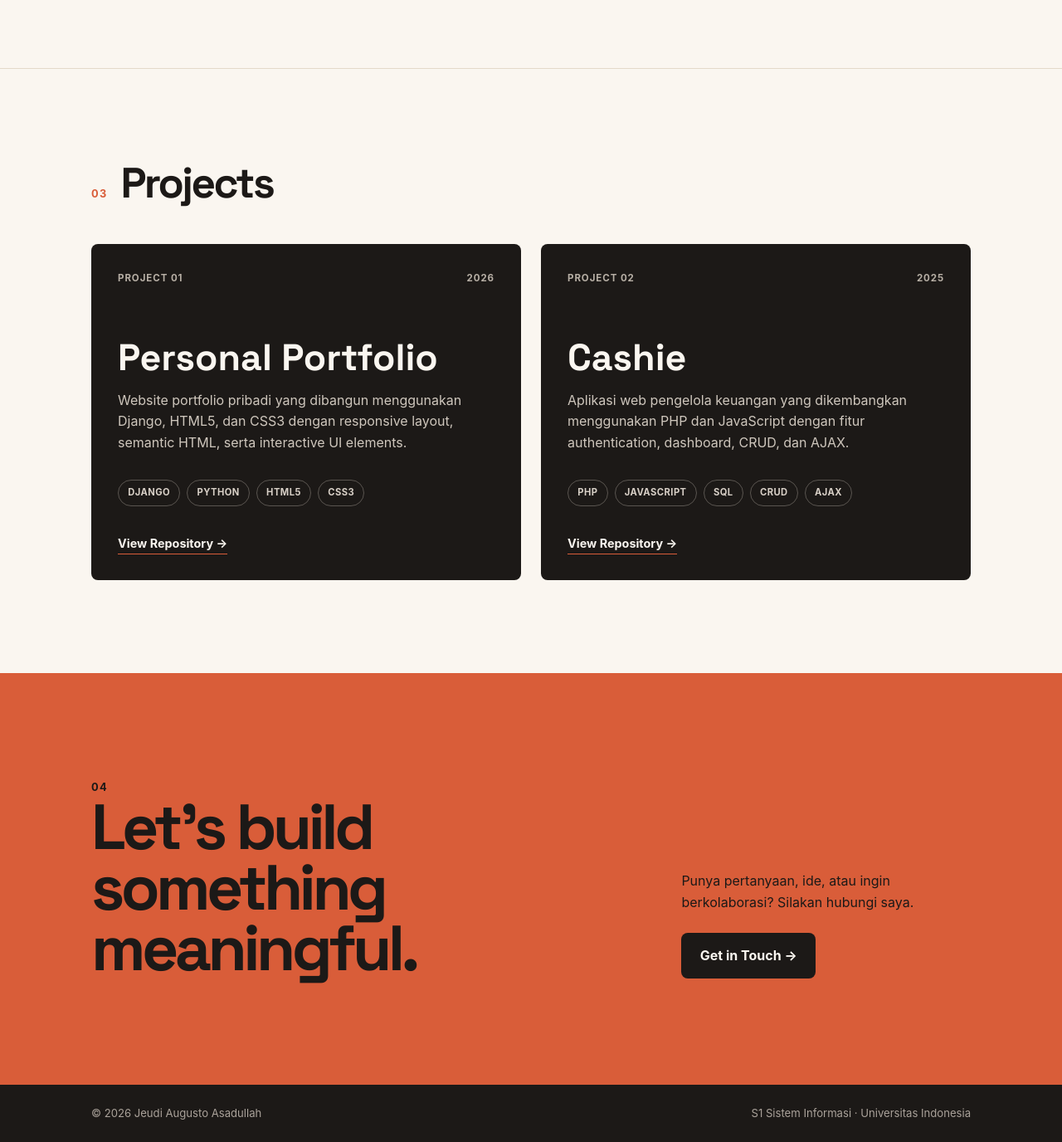
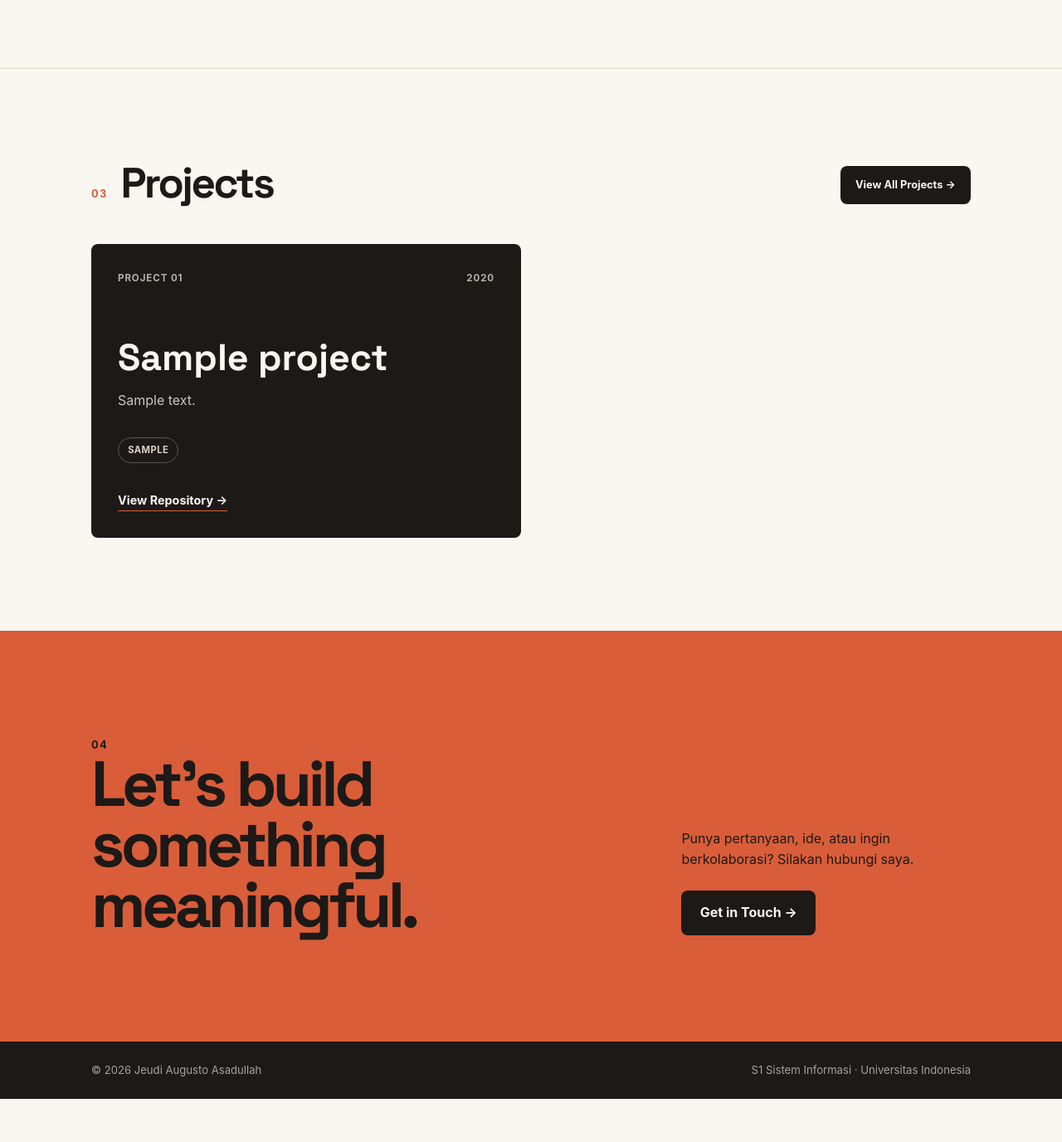
Before and after one commit to JeudiAugusto/myportofolio, a Django app: page / in a window 1280 px wide. Shown: the part 2012-3388 px from the top of the page at 83% size. After the commit the page ends 3336 px from the top, so only its background shows below. Run offline with Django 5.2, Linux system fonts and the light colour scheme; tables that the repository leaves empty hold one stand-in row (values such as "Sample post").

Commit message:
feat: integrate Project data into homepage

```diff
--- a/main/views.py
+++ b/main/views.py
@@ -13,6 +13,7 @@
             "Universitas Indonesia yang sedang mempelajari pengembangan web "
             "menggunakan Django."
         ),
+        "project_list": Project.objects.all().order_by("-year", "title"),
     }
 
     return render(request, "index.html", context)
--- a/templates/index.html
+++ b/templates/index.html
@@ -16,30 +16,131 @@
         rel="stylesheet"
     >
 
-    <link rel="stylesheet" href="{% static 'css/style.css' %}">
+    <link
+        rel="stylesheet"
+        href="{% static 'css/style.css' %}?v=6"
+    >
+
+    <style>
+        .projects-section-top {
+            display: flex;
+            align-items: end;
+            justify-content: space-between;
+            gap: 2rem;
+            margin-bottom: 3rem;
+        }
+
+        .projects-section-top .section-heading {
+            margin-bottom: 0;
+        }
+
+        .view-all-projects {
+            display: inline-flex;
+            align-items: center;
+            gap: 0.5rem;
+
+            padding: 0.8rem 1.15rem;
+
+            color: var(--paper);
+            background-color: var(--ink);
+
+            border-radius: var(--radius);
+
+            font-size: 0.8rem;
+            font-weight: 700;
+
+            text-decoration: none;
+
+            transition:
+                background-color 0.2s ease,
+                transform 0.2s ease;
+        }
+
+        .view-all-projects:hover {
+            background-color: var(--accent);
+            transform: translateY(-3px);
+        }
+
+        .homepage-project-empty {
+            grid-column: 1 / -1;
+
+            padding: 3rem;
+
+            border: 1px dashed var(--line);
+            border-radius: var(--radius);
+
+            text-align: center;
+        }
+
+        .homepage-project-empty h3 {
+            margin-bottom: 0.5rem;
+            font-size: 1.5rem;
+        }
+
+        .homepage-project-empty p {
+            margin-bottom: 0;
+            color: var(--text-muted);
+        }
+
+        @media (max-width: 600px) {
+            .projects-section-top {
+                flex-direction: column;
+                align-items: flex-start;
+            }
+        }
+    </style>
 </head>
+
 
 <body>
 
     <!-- ================= HEADER ================= -->
 
     <header class="site-header">
+
         <div class="container navbar">
 
-            <a href="{% url 'main:show_main' %}" class="brand">
+            <a
+                href="{% url 'main:show_main' %}"
+                class="brand"
+            >
                 JA<span>.</span>
             </a>
 
-            <nav class="nav-menu" aria-label="Main navigation">
-                <a href="{% url 'main:show_main' %}#profile">Profile</a>
-                <a href="{% url 'main:show_main' %}#about">About</a>
-                <a href="{% url 'main:show_main' %}#skills">Skills</a>
-                <a href="{% url 'main:show_main' %}#projects">Projects</a>
-                <a href="{% url 'main:show_experience' %}">Experience</a>
-                <a href="{% url 'main:show_main' %}#contact">Contact</a>
+
+            <nav
+                class="nav-menu"
+                aria-label="Main navigation"
+            >
+
+                <a href="{% url 'main:show_main' %}#profile">
+                    Profile
+                </a>
+
+                <a href="{% url 'main:show_main' %}#about">
+                    About
+                </a>
+
+                <a href="{% url 'main:show_main' %}#skills">
+                    Skills
+                </a>
+
+                <a href="{% url 'main:show_projects' %}">
+                    Projects
+                </a>
+
+                <a href="{% url 'main:show_experience' %}">
+                    Experience
+                </a>
+
+                <a href="{% url 'main:show_main' %}#contact">
+                    Contact
+                </a>
+
             </nav>
 
         </div>
+
     </header>
 
 
@@ -47,11 +148,16 @@
 
     <main>
 
+
         <!-- ================= HERO ================= -->
 
-        <section class="hero" id="profile">
+        <section
+            class="hero"
+            id="profile"
+        >
 
             <div class="container hero-grid">
+
 
                 <div class="hero-identity">
 
@@ -82,9 +188,15 @@
                 <div class="hero-details">
 
                     <div class="status-badge">
+
                         <span class="status-dot"></span>
-                        <span>Currently Learning</span>
+
+                        <span>
+                            Currently Learning
+                        </span>
+
                     </div>
+
 
                     <p class="bio">
                         {{ bio }}
@@ -93,27 +205,48 @@
 
                     <dl class="meta-list">
 
+
                         <div class="learning-stack">
+
                             <span>Python</span>
                             <span>Django</span>
                             <span>HTML5</span>
                             <span>CSS3</span>
+
                         </div>
 
+
                         <div class="meta-row">
-                            <dt>NPM</dt>
-                            <dd>{{ npm }}</dd>
+
+                            <dt>
+                                NPM
+                            </dt>
+
+                            <dd>
+                                {{ npm }}
+                            </dd>
+
                         </div>
 
+
                         <div class="meta-row">
-                            <dt>Program</dt>
-                            <dd>{{ study_program }}</dd>
+
+                            <dt>
+                                Program
+                            </dt>
+
+                            <dd>
+                                {{ study_program }}
+                            </dd>
+
                         </div>
+
 
                     </dl>
 
 
                     <div class="social-links">
+
 
                         <a
                             href="https://github.com/JeudiAugusto"
@@ -124,6 +257,7 @@
                             GitHub
                         </a>
 
+
                         <a
                             href="https://www.linkedin.com/in/jeudi-augusto-asadullah/"
                             class="social-link"
@@ -133,12 +267,14 @@
                             LinkedIn
                         </a>
 
+
                         <a
                             href="mailto:jeudiaugustoasadullah@gmail.com"
                             class="social-link"
                         >
                             Email
                         </a>
+
 
                     </div>
 
@@ -151,18 +287,32 @@
 
         <!-- ================= ABOUT ================= -->
 
-        <section class="content-section" id="about">
+        <section
+            class="content-section"
+            id="about"
+        >
 
             <div class="container">
 
+
                 <div class="section-heading">
-                    <p class="section-label">01</p>
-                    <h2>About Me</h2>
+
+                    <p class="section-label">
+                        01
+                    </p>
+
+                    <h2>
+                        About Me
+                    </h2>
+
                 </div>
+
 
                 <div class="about-grid">
 
+
                     <div>
+
                         <p class="large-text">
                             Saya adalah mahasiswa Sistem Informasi
                             Universitas Indonesia yang tertarik pada
@@ -170,9 +320,12 @@
                             sebuah produk digital dapat menyelesaikan
                             masalah nyata.
                         </p>
+
                     </div>
 
+
                     <div>
+
                         <p>
                             Saat ini saya sedang memperdalam pemrograman
                             berbasis platform menggunakan Python dan Django.
@@ -180,7 +333,9 @@
                             proses belajar saya dalam memahami pengembangan
                             aplikasi web secara lebih terstruktur.
                         </p>
+
                     </div>
+
 
                 </div>
 
@@ -191,111 +346,197 @@
 
         <!-- ================= SKILLS ================= -->
 
-        <section class="content-section" id="skills">
+        <section
+            class="content-section"
+            id="skills"
+        >
 
             <div class="container">
 
+
                 <div class="section-heading">
-                    <p class="section-label">02</p>
-                    <h2>Skills</h2>
+
+                    <p class="section-label">
+                        02
+                    </p>
+
+                    <h2>
+                        Skills
+                    </h2>
+
                 </div>
 
+
                 <div class="skills-grid">
+
+
+                    <!-- PYTHON -->
 
                     <article class="skill-card">
 
                         <div class="skill-header">
-                            <span class="skill-number">01</span>
-                            <span class="skill-level">90%</span>
+
+                            <span class="skill-number">
+                                01
+                            </span>
+
+                            <span class="skill-level">
+                                90%
+                            </span>
+
                         </div>
 
-                        <h3>Python</h3>
+
+                        <h3>
+                            Python
+                        </h3>
+
 
                         <p>
-                            Dasar pemrograman dan pengembangan aplikasi
-                            menggunakan Python.
+                            Dasar pemrograman dan pengembangan
+                            aplikasi menggunakan Python.
                         </p>
+
 
                         <div
                             class="skill-bar"
                             aria-label="Python proficiency 90 percent"
                         >
-                            <span class="skill-progress python"></span>
+
+                            <span
+                                class="skill-progress python"
+                            ></span>
+
                         </div>
 
                     </article>
 
 
+                    <!-- DJANGO -->
+
                     <article class="skill-card">
 
                         <div class="skill-header">
-                            <span class="skill-number">02</span>
-                            <span class="skill-level">80%</span>
+
+                            <span class="skill-number">
+                                02
+                            </span>
+
+                            <span class="skill-level">
+                                80%
+                            </span>
+
                         </div>
 
-                        <h3>Django</h3>
+
+                        <h3>
+                            Django
+                        </h3>
+
 
                         <p>
                             Pengembangan aplikasi web menggunakan
                             framework Django.
                         </p>
 
+
                         <div
                             class="skill-bar"
                             aria-label="Django proficiency 80 percent"
                         >
-                            <span class="skill-progress django"></span>
+
+                            <span
+                                class="skill-progress django"
+                            ></span>
+
                         </div>
 
                     </article>
 
 
+                    <!-- HTML -->
+
                     <article class="skill-card">
 
                         <div class="skill-header">
-                            <span class="skill-number">03</span>
-                            <span class="skill-level">90%</span>
+
+                            <span class="skill-number">
+                                03
+                            </span>
+
+                            <span class="skill-level">
+                                90%
+                            </span>
+
                         </div>
 
-                        <h3>HTML5</h3>
+
+                        <h3>
+                            HTML5
+                        </h3>
+
 
                         <p>
                             Membuat struktur halaman web menggunakan
                             semantic HTML.
                         </p>
 
+
                         <div
                             class="skill-bar"
                             aria-label="HTML5 proficiency 90 percent"
                         >
-                            <span class="skill-progress html"></span>
+
+                            <span
+                                class="skill-progress html"
+                            ></span>
+
                         </div>
 
                     </article>
 
 
+                    <!-- CSS -->
+
                     <article class="skill-card">
 
                         <div class="skill-header">
-                            <span class="skill-number">04</span>
-                            <span class="skill-level">85%</span>
+
+                            <span class="skill-number">
+                                04
+                            </span>
+
+                            <span class="skill-level">
+                                85%
+                            </span>
+
                         </div>
 
-                        <h3>CSS3</h3>
+
+                        <h3>
+                            CSS3
+                        </h3>
+
 
                         <p>
                             Membuat layout, responsive design,
                             dan interaction menggunakan CSS.
                         </p>
 
+
                         <div
                             class="skill-bar"
                             aria-label="CSS3 proficiency 85 percent"
                         >
-                            <span class="skill-progress css"></span>
+
+                            <span
+                                class="skill-progress css"
+                            ></span>
+
                         </div>
 
                     </article>
+
 
                 </div>
 
@@ -306,58 +547,124 @@
 
         <!-- ================= PROJECTS ================= -->
 
-        <section class="content-section" id="projects">
+        <section
+            class="content-section"
+            id="projects"
+        >
 
             <div class="container">
 
+
+                <div class="projects-section-top">
+
+
                     <div class="section-heading">
-                    <p class="section-label">03</p>
-                    <h2>Projects</h2>
+
+                        <p class="section-label">
+                            03
+                        </p>
+
+                        <h2>
+                            Projects
+                        </h2>
+
+                    </div>
+
+
+                    <a
+                        href="{% url 'main:show_projects' %}"
+                        class="view-all-projects"
+                    >
+                        View All Projects →
+                    </a>
+
+
                 </div>
 
 
                 <div class="projects-grid">
 
+
+                    {% for project in project_list %}
+
+
                         <article class="project-card">
 
+
                             <div class="project-top">
-                            <span>PROJECT 01</span>
-                            <span>2026</span>
+
+                                <span>
+                                    PROJECT {{ forloop.counter|stringformat:"02d" }}
+                                </span>
+
+                                <span>
+                                    {{ project.year }}
+                                </span>
+
                             </div>
 
+
                             <h3>
-                            Personal Portfolio
+                                {{ project.title }}
                             </h3>
 
+
                             <p class="project-description">
-                            Website portfolio pribadi yang dibangun menggunakan
-                            Django, HTML5, dan CSS3 dengan responsive layout,
-                            semantic HTML, serta interactive UI elements.
+                                {{ project.description }}
                             </p>
 
+
                             <div class="project-tags">
-                            <span>Django</span>
-                            <span>Python</span>
-                            <span>HTML5</span>
-                            <span>CSS3</span>
+
+
+                                {% for technology in project.technology_list %}
+
+                                    <span>
+                                        {{ technology }}
+                                    </span>
+
+                                {% endfor %}
+
+
                             </div>
+
 
                             <div class="project-details">
 
-                            <div>
-                                <span>ROLE</span>
-                                <strong>Developer</strong>
-                            </div>
 
                                 <div>
-                                <span>FOCUS</span>
-                                <strong>Web UI</strong>
-                            </div>
+
+                                    <span>
+                                        ROLE
+                                    </span>
+
+                                    <strong>
+                                        {{ project.role }}
+                                    </strong>
 
                                 </div>
 
+
+                                <div>
+
+                                    <span>
+                                        FOCUS
+                                    </span>
+
+                                    <strong>
+                                        {{ project.focus }}
+                                    </strong>
+
+                                </div>
+
+
+                            </div>
+
+
+                            {% if project.repository_url %}
+
                                 <a
-                            href="https://github.com/JeudiAugusto/myportofolio"
+                                    href="{{ project.repository_url }}"
                                     target="_blank"
                                     rel="noopener noreferrer"
                                     class="project-link"
@@ -365,58 +672,30 @@
                                     View Repository →
                                 </a>
 
+                            {% endif %}
+
+
                         </article>
 
 
-                    <article class="project-card">
+                    {% empty %}
 
-                        <div class="project-top">
-                            <span>PROJECT 02</span>
-                            <span>2025</span>
-                        </div>
+
+                        <div class="homepage-project-empty">
 
                             <h3>
-                            Cashie
+                                Projects coming soon.
                             </h3>
 
-                        <p class="project-description">
-                            Aplikasi web pengelola keuangan yang dikembangkan
-                            menggunakan PHP dan JavaScript dengan fitur
-                            authentication, dashboard, CRUD, dan AJAX.
+                            <p>
+                                Belum ada project yang ditambahkan.
                             </p>
-
-                        <div class="project-tags">
-                            <span>PHP</span>
-                            <span>JavaScript</span>
-                            <span>SQL</span>
-                            <span>CRUD</span>
-                            <span>AJAX</span>
-                        </div>
-
-                        <div class="project-details">
-
-                            <div>
-                                <span>ROLE</span>
-                                <strong>Team Project</strong>
-                            </div>
-
-                            <div>
-                                <span>FOCUS</span>
-                                <strong>Finance Web App</strong>
-                            </div>
 
                         </div>
 
-                        <a
-                            href="https://github.com/fzdhl/cashie"
-                            target="_blank"
-                            rel="noopener noreferrer"
-                            class="project-link"
-                        >
-                            View Repository →
-                        </a>
 
-                    </article>
+                    {% endfor %}
+
 
                 </div>
 
@@ -427,13 +706,20 @@
 
         <!-- ================= CONTACT ================= -->
 
-        <section class="contact-section" id="contact">
+        <section
+            class="contact-section"
+            id="contact"
+        >
 
             <div class="container contact-inner">
 
+
                 <div>
 
-                    <p class="section-label">04</p>
+                    <p class="section-label">
+                        04
+                    </p>
+
 
                     <h2>
                         Let's build
@@ -445,10 +731,12 @@
 
                 <div class="contact-action">
 
+
                     <p>
                         Punya pertanyaan, ide, atau ingin berkolaborasi?
                         Silakan hubungi saya.
                     </p>
+
 
                     <a
                         href="mailto:jeudiaugustoasadullah@gmail.com"
@@ -457,11 +745,14 @@
                         Get in Touch →
                     </a>
 
+
                 </div>
+
 
             </div>
 
         </section>
+
 
     </main>
 
@@ -472,17 +763,21 @@
 
         <div class="container footer-inner">
 
+
             <p>
                 © 2026 {{ name }}
             </p>
+
 
             <p>
                 {{ study_program }} · Universitas Indonesia
             </p>
 
+
         </div>
 
     </footer>
 
+
 </body>
 </html>
```
Lines whose indentation alone changed are shown as unchanged.
